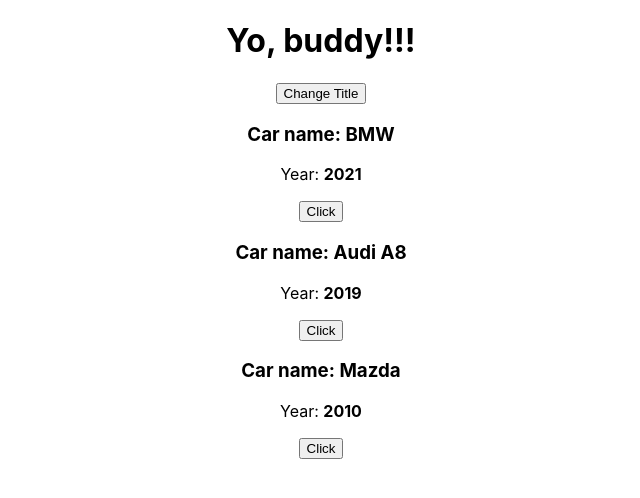
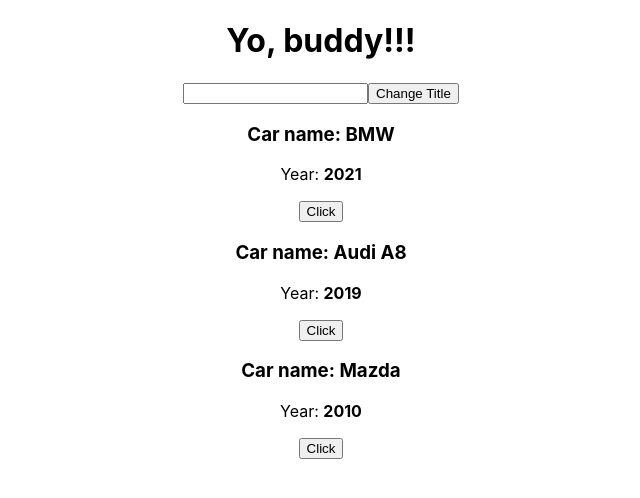
Before and after one commit to asovacloud/pikadu, a React (Create React App) app: page / in a window 1280 px wide. Shown: the top 498 px of the page, without its empty margins (319-959 px from the left). Built offline with nearby package versions, Linux system fonts and the light colour scheme.

Commit message:
Handle Input

```diff
--- a/src/App.js
+++ b/src/App.js
@@ -24,6 +24,14 @@
 
   changeTitleHandler = (newTitle) => this.setState({pageTitle: newTitle});
 
+  handleInput = (event) => {
+    console.log('Changed', event.target.value);
+
+    this.setState({
+      pageTitle: event.target.value
+    })
+  }
+
   render() {
     const divStyle = {
       textAlign: 'center'
@@ -37,6 +45,8 @@
       <div style={divStyle}>
         <h1>{this.state.pageTitle}</h1>
 
+        <input type="text" onChange={this.handleInput} />
+
         <button onClick={this.changeTitleHandler.bind(this, 'Super Title')}>Change Title</button>
 
         { cars }
```
